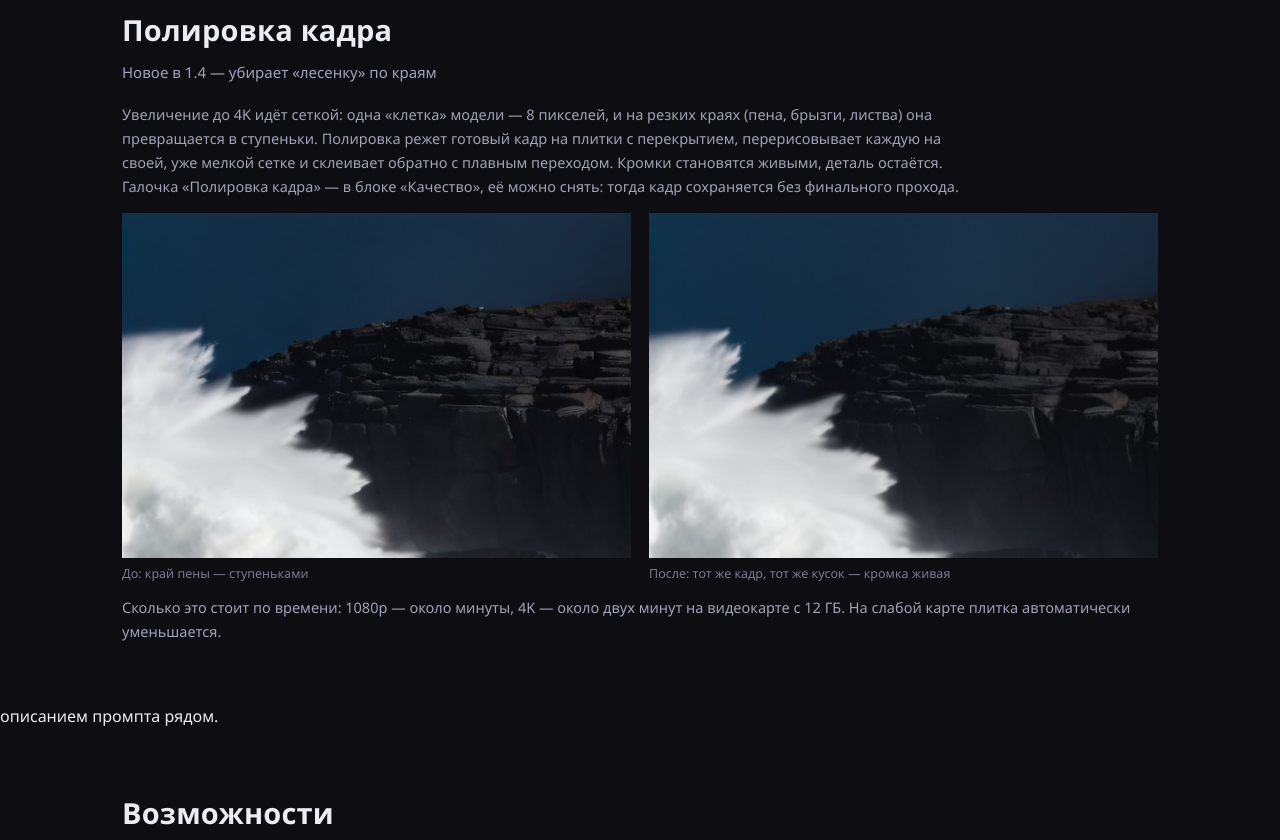
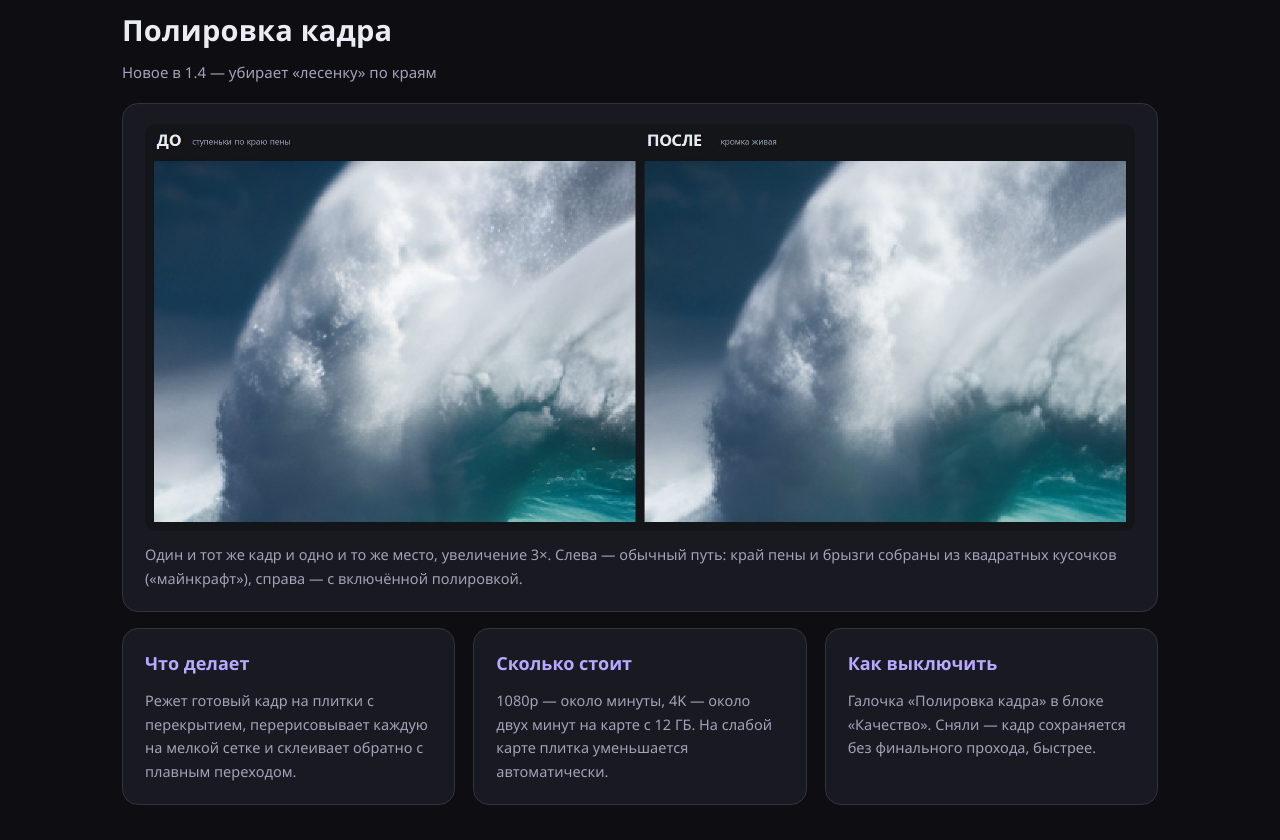
Before and after one commit to pavlick1292/walldusk, a plain HTML site: page index.html in a window 1280 px wide. Shown: the part 3500-4340 px from the top of the page. Drawn offline with Linux system fonts and the light colour scheme.

Commit message:
Сайт: раздел про полировку — один пример до/после

```diff
--- a/index.html
+++ b/index.html
@@ -267,17 +267,20 @@
 
 <section id="polish"><div class="wrap">
   <h2>Полировка кадра <small>Новое в 1.4 — убирает «лесенку» по краям</small></h2>
-  <p class="small" style="max-width:840px">Увеличение до 4K идёт сеткой: одна «клетка» модели — 8 пикселей,
-     и на резких краях (пена, брызги, листва) она превращается в ступеньки. Полировка режет готовый кадр
-     на плитки с перекрытием, перерисовывает каждую на своей, уже мелкой сетке и склеивает обратно
-     с плавным переходом. Кромки становятся живыми, деталь остаётся. Галочка «Полировка кадра» — в блоке
-     «Качество», её можно снять: тогда кадр сохраняется без финального прохода.</p>
-  <div class="grid2" style="margin-top:14px">
-    <figure style="margin:0"><img src="img/polish-before.jpg" alt="Кромка пены до полировки — ступеньками" loading="lazy"><figcaption style="color:var(--dim);font-size:12.5px;margin-top:6px">До: край пены — ступеньками</figcaption></figure>
-    <figure style="margin:0"><img src="img/polish-after.jpg" alt="Та же кромка после полировки — мягкая" loading="lazy"><figcaption style="color:var(--dim);font-size:12.5px;margin-top:6px">После: тот же кадр, тот же кусок — кромка живая</figcaption></figure>
+  <div class="card" style="margin-top:14px">
+    <img src="img/polish-compare.jpg" alt="Один и тот же кадр: слева без полировки — кромка пены из квадратиков, справа с полировкой — живая" style="width:100%;border-radius:12px;display:block" loading="lazy">
+    <p class="small" style="margin-top:12px">Один и тот же кадр и одно и то же место, увеличение 3×.
+       Слева — обычный путь: край пены и брызги собраны из квадратных кусочков («майнкрафт»),
+       справа — с включённой полировкой.</p>
   </div>
-  <p class="small" style="margin-top:12px">Сколько это стоит по времени: 1080p — около минуты, 4K — около двух минут
-     на видеокарте с 12 ГБ. На слабой карте плитка автоматически уменьшается.</p>
+  <div class="grid3" style="margin-top:16px">
+    <div class="card"><h3>Что делает</h3><p class="small">Режет готовый кадр на плитки с перекрытием,
+      перерисовывает каждую на мелкой сетке и склеивает обратно с плавным переходом.</p></div>
+    <div class="card"><h3>Сколько стоит</h3><p class="small">1080p — около минуты, 4K — около двух минут
+      на карте с 12 ГБ. На слабой карте плитка уменьшается автоматически.</p></div>
+    <div class="card"><h3>Как выключить</h3><p class="small">Галочка «Полировка кадра» в блоке «Качество».
+      Сняли — кадр сохраняется без финального прохода, быстрее.</p></div>
+  </div>
 </div></section>
 описанием промпта рядом.</p></div>
   </div>
```
